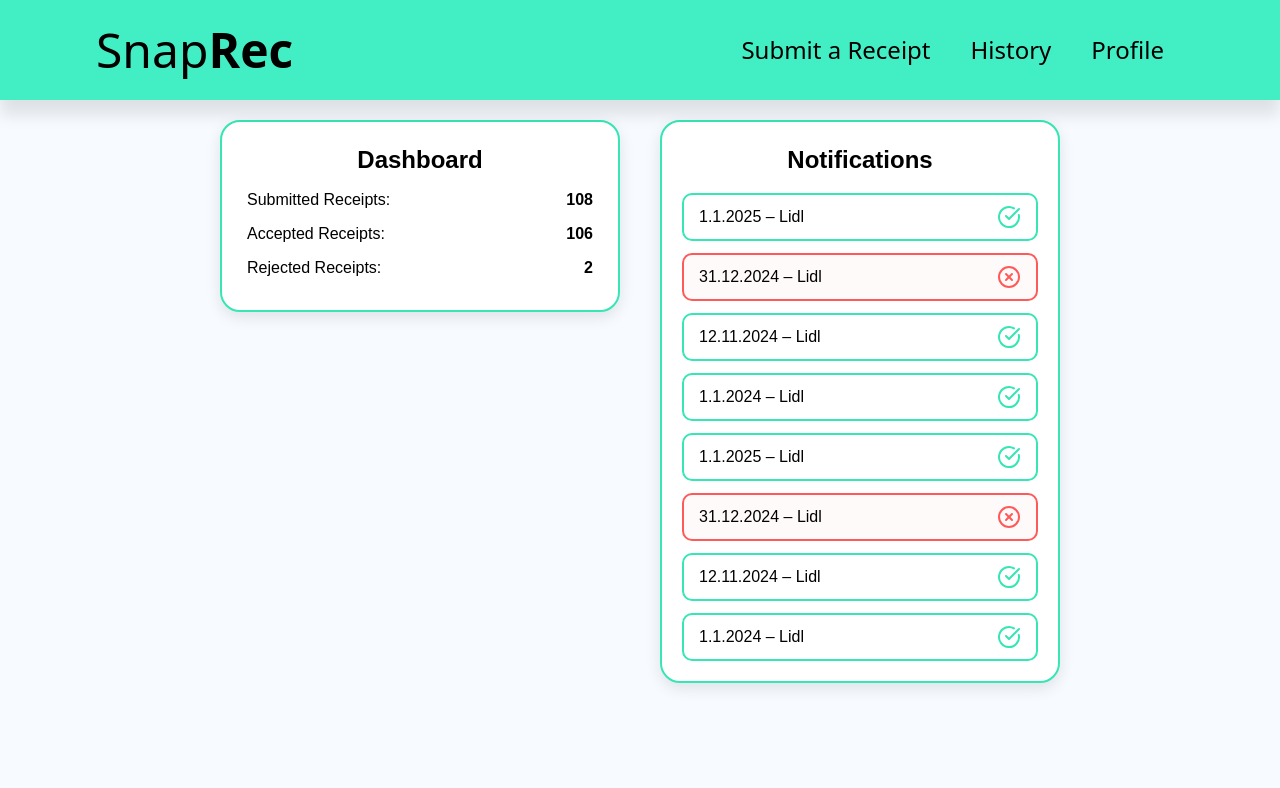
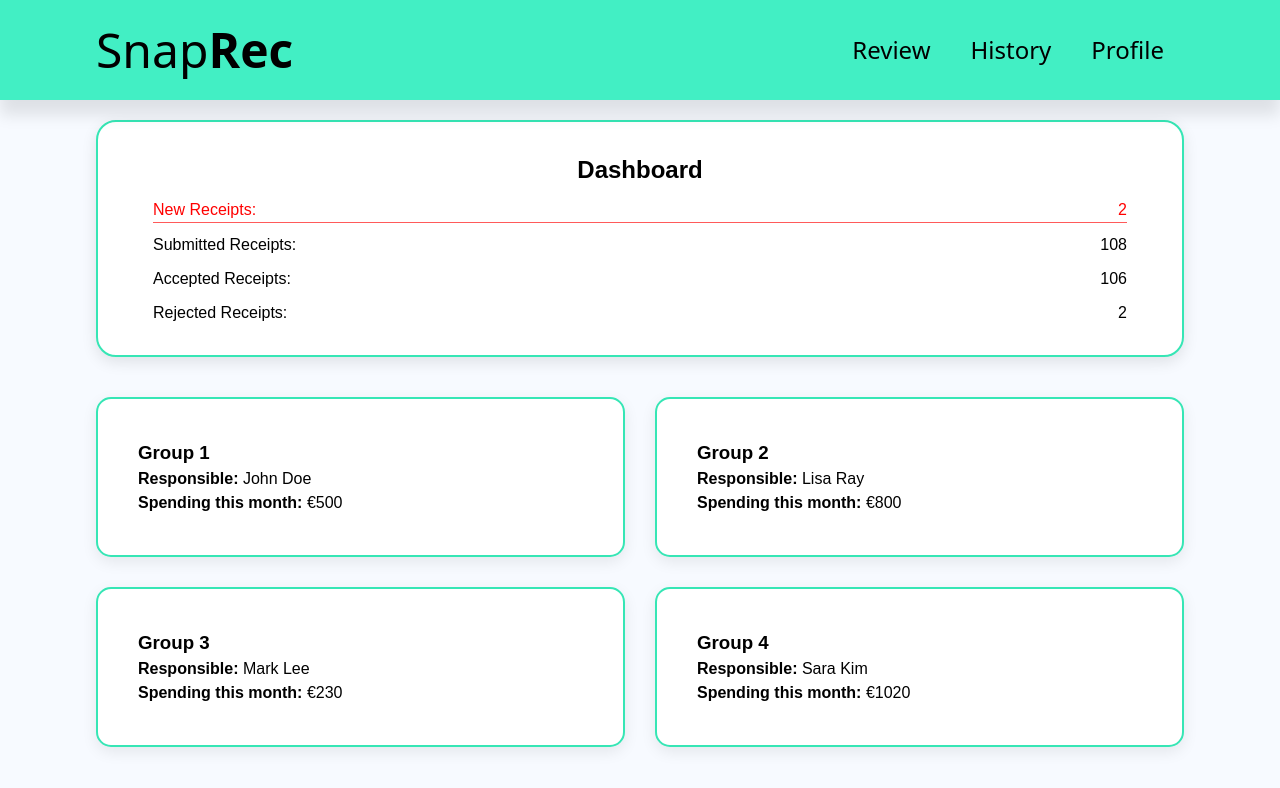
Before and after one commit to Kellemensch/software_engineering_project, a React (Vite) app: page / in a window 1280 px wide. Shown: the top 788 px of the page. Built offline with nearby package versions, Linux system fonts and the light colour scheme.

Commit message:
added manager dashboard

```diff
--- a/src/Dashboard/Dashboard.css
+++ b/src/Dashboard/Dashboard.css
@@ -1,4 +1,5 @@
-.dashboard-container {
+.dashboard-container,
+.manager-dashboard-container {
   padding-top: 100px;
   display: flex;
   flex-direction: column;
@@ -12,7 +13,8 @@
 }
 
 .dashboard-card,
-.notifications-card {
+.notifications-card,
+.manager-dashboard-card {
   background: white;
   border: 2px solid #36e6b5;
   border-radius: 20px;
@@ -20,9 +22,6 @@
   max-width: 400px;
   box-shadow: 0px 5px 15px rgba(0, 0, 0, 0.1);
   text-align: center;
-}
-
-.dashboard-card {
   padding-top: 20px;
   padding-bottom: 30px;
 }
@@ -38,12 +37,6 @@
 	font-weight: 600;
 }
 
-.notification-link {
-  display: block;
-  text-decoration: none;
-  color: inherit;
-}
-
 .dashboard-stats {
 	display: flex;
 	flex-direction: column;
@@ -52,7 +45,8 @@
 	padding: 0 25px;
 }
 
-.stat-row {
+.stat-row,
+.stat-row-new {
 	display: flex;
 	justify-content: space-between;
 	align-items: center;
@@ -62,11 +56,6 @@
 
 .stat-row-new {
 	color: red;
-  display: flex;
-  justify-content: space-between;
-  align-items: center;
-  font-size: 1rem;
-  font-weight: 500;
 	border-bottom: 1px solid #ff5a5a;
 }
 
@@ -74,11 +63,10 @@
 	font-weight: 700;
 }
 
-.notifications-list {
-  display: flex;
-  flex-direction: column;
-  gap: 12px;
-  margin-top: 15px;
+.notification-link {
+	display: block;
+	text-decoration: none;
+	color: inherit;
 }
 
 .notifications-list {
@@ -118,20 +106,43 @@
 	color: #36e6b5;
 }
 
-.rejected-icon {
-  color: #ff5a5a;
-}
-
+.rejected-icon,
 .info-icon {
 	color: #ff5a5a;
 }
 
+.manager-statistics-card {
+	width: 100%;
+	display: grid;
+	grid-template-columns: 1fr;
+	max-width: 85vw;
+	gap: 20px;
+	margin: 0 auto;
+}
+
+.manager-statistic-item {
+	background: white;
+	border: 2px solid #36e6b5;
+	border-radius: 15px;
+	padding: 40px;
+	text-align: left;
+	box-shadow: 0px 5px 15px rgba(0, 0, 0, 0.08);
+}
+
 @media (min-width: 768px) {
-  .dashboard-container {
-    flex-direction: row;
-    justify-content: center;
-    align-items: flex-start;
+	.manager-dashboard-container {
+		padding-top: 120px;
 		gap: 40px;
-    padding-top: 120px;
+	}
+
+	.manager-dashboard-card {
+		max-width: 85vw;
+		padding: 30px;
+	}
+
+	.manager-statistics-card {
+		grid-template-columns: repeat(2, 1fr);
+		max-width: 85vw;
+		gap: 30px;
 	}
 }
--- a/src/Dashboard/Dashboard.tsx
+++ b/src/Dashboard/Dashboard.tsx
@@ -11,7 +11,7 @@ export default function Dashboard() {
      1 = Accountant
      2 = Manager
   */
-  let user = 0;
+  let user = 2;
 
   const renderScreen = () => {
     switch (user) {
--- a/src/Dashboard/ManagerDashboard.tsx
+++ b/src/Dashboard/ManagerDashboard.tsx
@@ -1,3 +1,53 @@
 export default function ManagerDashboard() {
-  return <h2>Manager Dashboard</h2>;
+    const stats = {
+        new: 2,
+        submitted: 108,
+        accepted: 106,
+        rejected: 2,
+    };
+
+    const groups = [
+        { title: "Group 1", accountant: "John Doe", spending: "€500" },
+        { title: "Group 2", accountant: "Lisa Ray", spending: "€800" },
+        { title: "Group 3", accountant: "Mark Lee", spending: "€230" },
+        { title: "Group 4", accountant: "Sara Kim", spending: "€1020" },
+    ];
+
+    return (
+        <div className="manager-dashboard-container">
+
+            <div className="manager-dashboard-card">
+                <h2>Dashboard</h2>
+                <div className="dashboard-stats">
+                    <div className="stat-row-new">
+                        <span>New Receipts:</span>
+                        <span className="stat-value-new">{stats.new}</span>
+                    </div>
+                    <div className="stat-row">
+                        <span>Submitted Receipts:</span>
+                        <span>{stats.submitted}</span>
+                    </div>
+                    <div className="stat-row">
+                        <span>Accepted Receipts:</span>
+                        <span>{stats.accepted}</span>
+                    </div>
+                    <div className="stat-row">
+                        <span>Rejected Receipts:</span>
+                        <span>{stats.rejected}</span>
+                    </div>
+                </div>
+            </div>
+
+            <div className="manager-statistics-card">
+                {groups.map((g, i) => (
+                    <div className="manager-statistic-item" key={i}>
+                        <h3>{g.title}</h3>
+                        <p><strong>Responsible:</strong> {g.accountant}</p>
+                        <p><strong>Spending this month:</strong> {g.spending}</p>
+                    </div>
+                ))}
+            </div>
+
+        </div>
+    );
 }
--- a/src/NavigationBar/ManagerNavbar.tsx
+++ b/src/NavigationBar/ManagerNavbar.tsx
@@ -13,7 +13,7 @@ export default function ManagerNavbar() {
           </li>
 
           <li>
-            <a className="hide" href="/submitReceipt">Submit a Receipt</a>
+            <a className="hide" href="/review">Review</a>
           </li>
           <li>
             <a className="hide" href="/history">History</a>
@@ -52,7 +52,7 @@ export default function ManagerNavbar() {
             </button>
           </li>
           <li>
-            <a className="link" href="/submitReceipt" onClick={() => setMenuOpen(false)}>Submit a Receipt</a>
+            <a className="link" href="/review" onClick={() => setMenuOpen(false)}>Review</a>
           </li>
           <li>
             <a className="link" href="/history" onClick={() => setMenuOpen(false)}>History</a>
--- a/src/NavigationBar/Navbar.tsx
+++ b/src/NavigationBar/Navbar.tsx
@@ -4,7 +4,7 @@ import ManagerNavbar from "./ManagerNavbar";
 
 export default function Navbar() {
   /* 0=sales, 1=accountant, 2=manager*/
-  let user = 0;
+  let user = 2;
 
   switch (user) {
     case 0:
```
Lines whose indentation alone changed are shown as unchanged.
